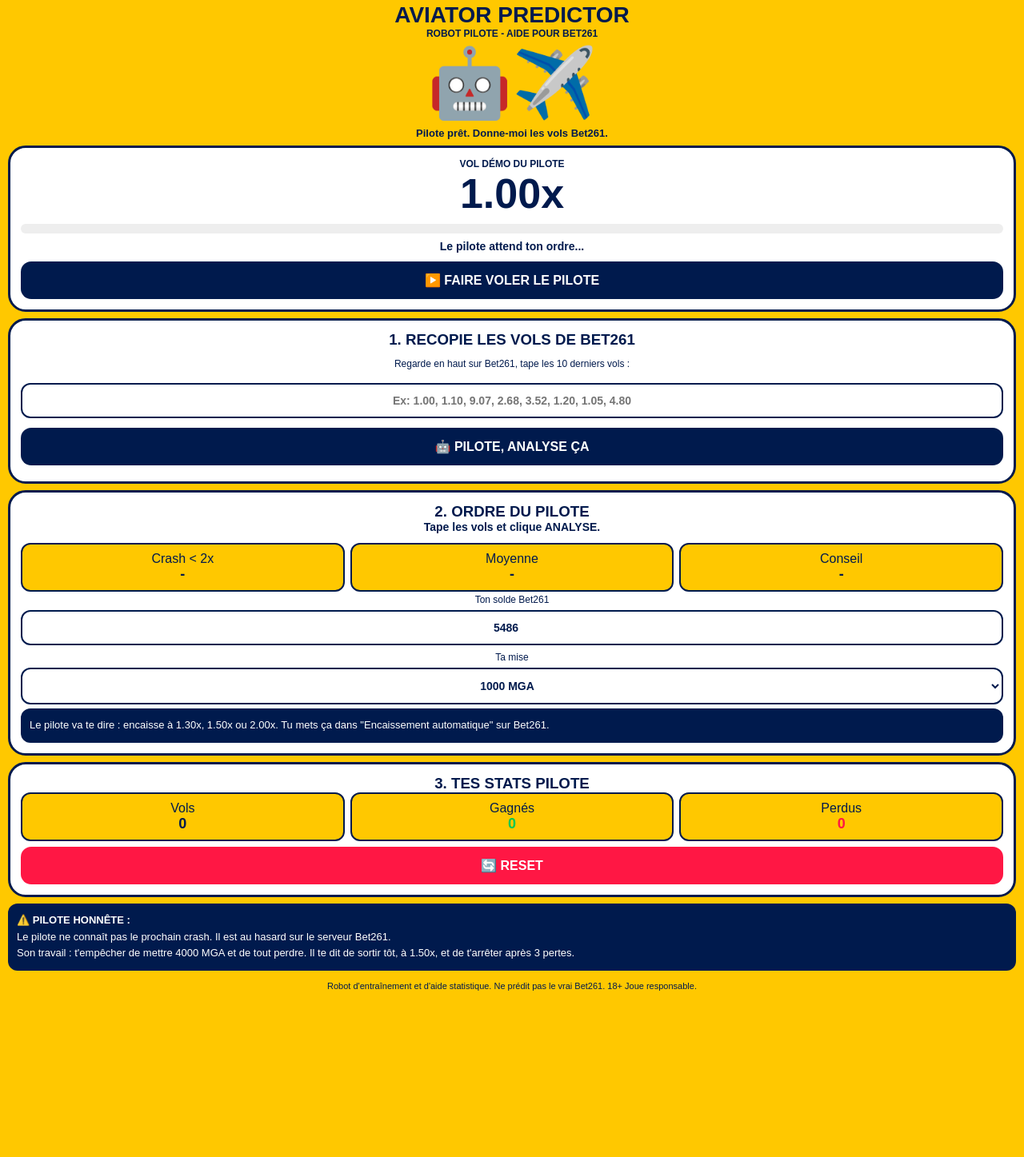
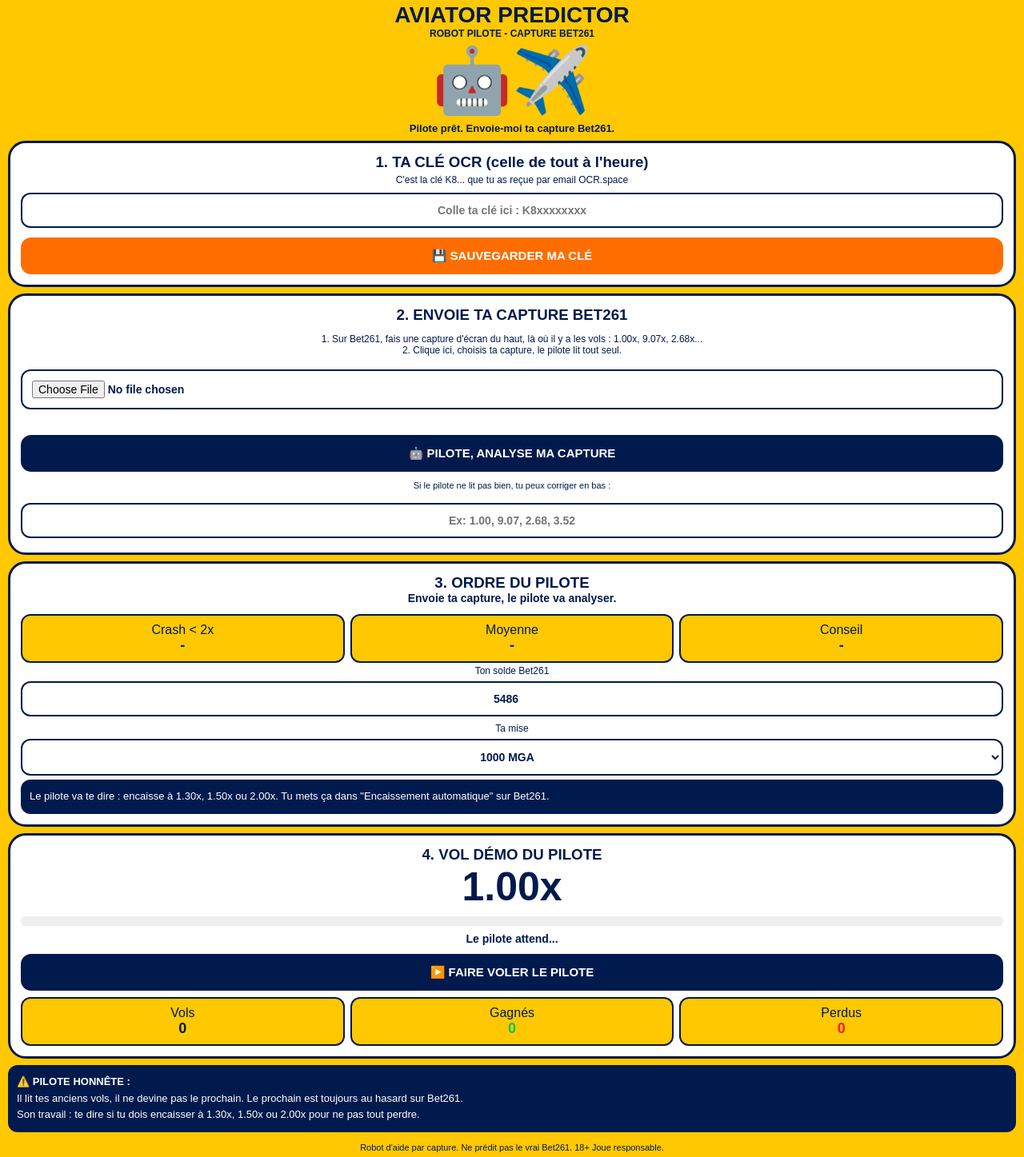
Before and after one commit to Francki2701/Aviator-predictor, a plain HTML site: page index.html in a window 1280 px wide. Shown: the part 12-1459 px from the top of the page at 80% size. Before the commit the page ends 1275 px from the top, so only its background shows below. Drawn offline with Linux system fonts and the light colour scheme.

Commit message:
Update title and cockpit layout in index.html

```diff
--- a/index.html
+++ b/index.html
@@ -3,50 +3,54 @@
 <head>
 <meta charset="UTF-8">
 <meta name="viewport" content="width=device-width, initial-scale=1">
-<title>ROBOT PILOTE - AVIATOR BET261</title>
+<title>ROBOT PILOTE - CAPTURE BET261</title>
 <style>
 *{box-sizing:border-box}body{margin:0;background:#FFC800;color:#001A4D;font-family:Arial;padding:10px;text-align:center}
 h1{font-size:28px;margin:5px 0 0}.sous{font-size:12px;font-weight:900}
-.pilote{font-size:85px;margin:5px 0;transition:transform .2s}
+.pilote{font-size:80px;margin:5px 0}
 .cockpit{background:#fff;border:3px solid #001A4D;border-radius:22px;padding:13px;margin:8px 0}
-.multi{font-size:52px;font-weight:900}.multi.crash{color:#FF1744}.multi.ok{color:#00C853}
+.multi{font-size:50px;font-weight:900}.multi.crash{color:#FF1744}.multi.ok{color:#00C853}
 .bar{height:12px;background:#eee;border-radius:20px;overflow:hidden;margin:8px 0}.fill{height:100%;background:#001A4D;width:0%}
 input,select{width:100%;padding:12px;border:2px solid #001A4D;border-radius:12px;font-weight:900;font-size:14px;margin:5px 0;background:#fff;color:#001A4D;text-align:center}
-button{width:100%;padding:14px;border:0;border-radius:13px;font-weight:900;font-size:16px;margin-top:7px}
-.bleu{background:#001A4D;color:#fff}.vert{background:#00C853;color:#fff}.rouge{background:#FF1744;color:#fff}.jaune{background:#fff;color:#001A4D;border:2px solid #001A4D}
+button{width:100%;padding:14px;border:0;border-radius:13px;font-weight:900;font-size:15px;margin-top:7px}
+.bleu{background:#001A4D;color:#fff}.vert{background:#00C853;color:#fff}.rouge{background:#FF1744;color:#fff}.orange{background:#FF6D00;color:#fff}
 .msg{font-weight:900;font-size:14px;min-height:20px}
 .badge{display:inline-block;padding:5px 9px;border-radius:20px;background:#FFC800;border:2px solid #001A4D;margin:2px;font-size:12px}
 .stats{display:flex;gap:7px}.stats div{flex:1;background:#FFC800;border:2px solid #001A4D;border-radius:12px;padding:9px}.stats b{font-size:18px;display:block}
 .conseil{background:#001A4D;color:#fff;border-radius:12px;padding:11px;font-size:13px;line-height:1.6;text-align:left}
 .small{font-size:11px;line-height:1.5}
+img{max-width:100%;border-radius:12px;border:2px solid #001A4D;margin-top:8px;display:none}
 </style>
 </head>
 <body>
 <h1>AVIATOR PREDICTOR</h1>
-<div class="sous">ROBOT PILOTE - AIDE POUR BET261</div>
+<div class="sous">ROBOT PILOTE - CAPTURE BET261</div>
 <div class="pilote" id="pilote">🤖✈️</div>
-<div style="font-weight:900;font-size:13px" id="piloteTexte">Pilote prêt. Donne-moi les vols Bet261.</div>
+<div style="font-weight:900;font-size:13px" id="piloteTexte">Pilote prêt. Envoie-moi ta capture Bet261.</div>
 
-<div class="cockpit">
-<div style="font-size:12px;font-weight:900">VOL DÉMO DU PILOTE</div>
-<div class="multi" id="multi">1.00x</div>
-<div class="bar"><div class="fill" id="fill"></div></div>
-<div class="msg" id="msg">Le pilote attend ton ordre...</div>
-<button class="bleu" onclick="volDemo()">▶️ FAIRE VOLER LE PILOTE</button>
-<button class="vert" id="btnEncaisser" style="display:none" onclick="encaisser()">💰 ENCAISSER MAINTENANT</button>
+<div class="cockpit" style="text-align:left">
+<h3 style="text-align:center;margin:0">1. TA CLÉ OCR (celle de tout à l'heure)</h3>
+<p style="font-size:12px;text-align:center;margin:4px 0">C'est la clé K8... que tu as reçue par email OCR.space</p>
+<input id="apiKey" placeholder="Colle ta clé ici : K8xxxxxxxx">
+<button class="orange" onclick="sauverCle()">💾 SAUVEGARDER MA CLÉ</button>
+<div id="cleOk" style="text-align:center;font-size:12px;font-weight:900;color:#00C853"></div>
 </div>
 
 <div class="cockpit" style="text-align:left">
-<h3 style="text-align:center;margin:0">1. RECOPIE LES VOLS DE BET261</h3>
-<p style="font-size:12px;text-align:center">Regarde en haut sur Bet261, tape les 10 derniers vols :</p>
-<input id="hist" placeholder="Ex: 1.00, 1.10, 9.07, 2.68, 3.52, 1.20, 1.05, 4.80">
-<button class="bleu" onclick="analyser()">🤖 PILOTE, ANALYSE ÇA</button>
+<h3 style="text-align:center;margin:0">2. ENVOIE TA CAPTURE BET261</h3>
+<p style="font-size:12px;text-align:center">1. Sur Bet261, fais une capture d'écran du haut, là où il y a les vols : 1.00x, 9.07x, 2.68x...<br>2. Clique ici, choisis ta capture, le pilote lit tout seul.</p>
+<input type="file" id="file" accept="image/*" onchange="lireCapture(event)">
+<img id="preview">
+<div class="msg" id="ocrStatus" style="text-align:center"></div>
+<button class="bleu" onclick="analyserAuto()">🤖 PILOTE, ANALYSE MA CAPTURE</button>
 <div id="liste" style="text-align:center;margin-top:7px"></div>
+<p style="font-size:11px;text-align:center">Si le pilote ne lit pas bien, tu peux corriger en bas :</p>
+<input id="hist" placeholder="Ex: 1.00, 9.07, 2.68, 3.52">
 </div>
 
 <div class="cockpit">
-<h3 style="margin:0">2. ORDRE DU PILOTE</h3>
-<div class="msg" id="ordre">Tape les vols et clique ANALYSE.</div>
+<h3 style="margin:0">3. ORDRE DU PILOTE</h3>
+<div class="msg" id="ordre">Envoie ta capture, le pilote va analyser.</div>
 <div class="stats" style="margin-top:8px">
 <div><span>Crash &lt; 2x</span><b id="petit">-</b></div>
 <div><span>Moyenne</span><b id="moy">-</b></div>
@@ -60,25 +64,51 @@ button{width:100%;padding:14px;border:0;border-radius:13px;font-weight:900;font-
 </div>
 
 <div class="cockpit">
-<h3 style="margin:0">3. TES STATS PILOTE</h3>
-<div class="stats">
+<h3 style="margin:0">4. VOL DÉMO DU PILOTE</h3>
+<div class="multi" id="multi">1.00x</div>
+<div class="bar"><div class="fill" id="fill"></div></div>
+<div class="msg" id="msg">Le pilote attend...</div>
+<button class="bleu" onclick="volDemo()">▶️ FAIRE VOLER LE PILOTE</button>
+<button class="vert" id="btnEncaisser" style="display:none" onclick="encaisser()">💰 ENCAISSER MAINTENANT</button>
+<div class="stats" style="margin-top:8px">
 <div><span>Vols</span><b id="nbVols">0</b></div>
 <div><span>Gagnés</span><b id="nbGagnes" style="color:#00C853">0</b></div>
 <div><span>Perdus</span><b id="nbPerdus" style="color:#FF1744">0</b></div>
 </div>
-<button class="rouge" onclick="reset()">🔄 RESET</button>
 </div>
 
-<div class="conseil"><b>⚠️ PILOTE HONNÊTE :</b><br>Le pilote ne connaît pas le prochain crash. Il est au hasard sur le serveur Bet261.<br>Son travail : t'empêcher de mettre 4000 MGA et de tout perdre. Il te dit de sortir tôt, à 1.50x, et de t'arrêter après 3 pertes.</div>
-<p class="small">Robot d'entraînement et d'aide statistique. Ne prédit pas le vrai Bet261. 18+ Joue responsable.</p>
+<div class="conseil"><b>⚠️ PILOTE HONNÊTE :</b><br>Il lit tes anciens vols, il ne devine pas le prochain. Le prochain est toujours au hasard sur Bet261.<br>Son travail : te dire si tu dois encaisser à 1.30x, 1.50x ou 2.00x pour ne pas tout perdre.</div>
+<p class="small">Robot d'aide par capture. Ne prédit pas le vrai Bet261. 18+ Joue responsable.</p>
 
 <script>
-let multi=1, enCours=false, crash=0, timer=null, vols=0, gagnes=0, perdus=0, monAuto=1.5;
-function analyser(){
+let cle=localStorage.getItem('ocrKey')||'';
+if(cle){document.getElementById('apiKey').value=cle;document.getElementById('cleOk').innerText='✅ Clé sauvegardée';}
+function sauverCle(){cle=document.getElementById('apiKey').value.trim();localStorage.setItem('ocrKey',cle);document.getElementById('cleOk').innerText='✅ Clé sauvegardée : '+cle.substring(0,4)+'...';alert('Clé sauvegardée !');}
+let texteOCR='';
+function lireCapture(e){
+  let f=e.target.files[0]; if(!f) return;
+  let url=URL.createObjectURL(f);
+  let img=document.getElementById('preview'); img.src=url; img.style.display='block';
+  document.getElementById('ocrStatus').innerText='⏳ Le pilote lit ta capture... attends 5 secondes...';
+  document.getElementById('piloteTexte').innerText='Pilote : Je lis ta capture...';
+  let fd=new FormData(); fd.append('file',f); fd.append('apikey',cle||'helloworld'); fd.append('OCREngine','2'); fd.append('scale','true');
+  fetch('https://api.ocr.space/parse/image',{method:'POST',body:fd}).then(r=>r.json()).then(d=>{
+    texteOCR=d.ParsedResults?.[0]?.ParsedText||'';
+    document.getElementById('ocrStatus').innerText='✅ Lu : '+texteOCR.substring(0,120);
+    // Extraire tous les nombres comme 1.00, 9.07, 12.45
+    let nums=(texteOCR.match(/\d+\.\d{1,2}/g)||[]).map(v=>parseFloat(v)).filter(v=>v>=1&&v<=100);
+    // Enlever le solde / mise qui sont aussi des nombres, on garde les 12 premiers petits
+    nums=nums.slice(0,12);
+    if(nums.length>=3){document.getElementById('hist').value=nums.join(', ');document.getElementById('piloteTexte').innerText='Pilote : J\'ai trouvé '+nums.length+' vols ! Clique ANALYSE.'; analyserAuto();}
+    else{document.getElementById('ocrStatus').innerText='⚠️ Le pilote a mal lu. Retente avec une capture plus nette, juste le haut avec les vols.'}
+  }).catch(()=>{document.getElementById('ocrStatus').innerText='❌ Erreur OCR. Vérifie ta clé K8... et ta connexion.'});
+}
+let monAuto=1.5, multi=1, enCours=false, crash=0, timer=null, vols=0, gagnes=0, perdus=0;
+function analyserAuto(){
   let txt=document.getElementById('hist').value.trim();
-  if(!txt){alert('Tape les vols Bet261 d\'abord ! Ex: 1.00, 2.68, 9.07');return}
+  if(!txt){alert('Envoie d\'abord ta capture Bet261 !');return}
   let vals=txt.split(',').map(v=>parseFloat(v.replace('x','').trim())).filter(v=>!isNaN(v)&&v>=1);
-  if(vals.length<3){alert('Mets au moins 3 vols');return}
+  if(vals.length<3){alert('Le pilote a trouvé moins de 3 vols. Re-cadre ta capture juste sur les vols en haut.');return}
   document.getElementById('liste').innerHTML=vals.map(v=>'<span class="badge">'+v.toFixed(2)+'x</span>').join('');
   let moy=vals.reduce((a,b)=>a+b,0)/vals.length;
   let petit=vals.filter(v=>v<2).length/vals.length*100;
@@ -89,45 +119,20 @@ function analyser(){
   else {monAuto=2.00;document.getElementById('autoConseil').innerText='2.00x';document.getElementById('ordre').innerText='🟢 PILOTE : Marché chaud. Tu peux tenter 2.00x.'}
   let solde=parseInt(document.getElementById('solde').value)||5486;
   let mise=parseInt(document.getElementById('mise').value)||1000;
-  document.getElementById('conseil').innerHTML='✅ ORDRE PILOTE : Sur Bet261, mets <b>Encaissement automatique à '+monAuto+'x</b>, mise <b>'+mise+' MGA</b>.<br>Avec '+solde+' MGA tu peux tenir '+Math.floor(solde/mise)+' vols. Si tu perds 3 fois de suite, ARRÊTE-TOI, ne remets pas 4000 MGA.';
-  document.getElementById('piloteTexte').innerText='Pilote : J\'ai analysé. Encaisse à '+monAuto+'x !';
-  document.getElementById('pilote').innerText='🤖👨‍✈️';
+  document.getElementById('conseil').innerHTML='✅ ORDRE PILOTE : Sur Bet261, mets <b>Encaissement automatique à '+monAuto+'x</b>, mise <b>'+mise+' MGA</b>.<br>Avec '+solde+' MGA tu peux tenir '+Math.floor(solde/mise)+' vols. Si tu perds 3 fois, ARRÊTE-TOI.';
+  document.getElementById('piloteTexte').innerText='Pilote : Analyse finie ! Encaisse à '+monAuto+'x !';
 }
 function volDemo(){
   if(enCours) return;
   crash=1+Math.random()*Math.random()*8; if(Math.random()<0.2) crash=1+Math.random()*0.4;
-  multi=1; enCours=true;
-  document.getElementById('multi').className='multi';
+  multi=1; enCours=true; document.getElementById('multi').className='multi';
   document.getElementById('btnEncaisser').style.display='block';
-  document.getElementById('msg').innerText='✈️ Le pilote vole... Encaisse avant le crash ! Objectif : '+monAuto+'x';
-  timer=setInterval(()=>{
-    multi+=0.05+multi*0.02; multi=Math.round(multi*100)/100;
-    document.getElementById('multi').innerText=multi.toFixed(2)+'x';
-    document.getElementById('fill').style.width=Math.min(multi*10,100)+'%';
-    document.getElementById('pilote').style.transform='translateY('+(-multi*2)+'px)';
-    if(multi>=monAuto){document.getElementById('msg').innerText='✅ PILOTE : C\'est l\'heure ! ENCAISSE MAINTENANT à '+monAuto+'x';}
-    if(multi>=crash) crashVol();
-  },100);
+  document.getElementById('msg').innerText='✈️ Le pilote vole... Objectif : '+monAuto+'x';
+  timer=setInterval(()=>{multi+=0.05+multi*0.02; multi=Math.round(multi*100)/100; document.getElementById('multi').innerText=multi.toFixed(2)+'x'; document.getElementById('fill').style.width=Math.min(multi*10,100)+'%'; if(multi>=monAuto){document.getElementById('msg').innerText='✅ PILOTE : ENCAISSE MAINTENANT à '+monAuto+'x';} if(multi>=crash) crashVol();},100);
 }
-function encaisser(){
-  if(!enCours) return; clearInterval(timer); enCours=false;
-  document.getElementById('multi').classList.add('ok');
-  document.getElementById('msg').innerText='✅ Bien joué ! Tu as écouté le pilote. Tu es sorti à '+multi.toFixed(2)+'x';
-  document.getElementById('piloteTexte').innerText='Pilote : Bravo, tu as encaissé à temps !';
-  document.getElementById('btnEncaisser').style.display='none';
-  vols++; gagnes++; maj();
-}
-function crashVol(){
-  clearInterval(timer); enCours=false;
-  document.getElementById('multi').innerText='💥 CRASH @ '+crash.toFixed(2)+'x';
-  document.getElementById('multi').classList.add('crash');
-  document.getElementById('msg').innerText='💥 Crash ! Tu n\'as pas encaissé à '+monAuto+'x à temps.';
-  document.getElementById('piloteTexte').innerText='Pilote : On a crashé... La prochaine fois, encaisse à '+monAuto+'x.';
-  document.getElementById('btnEncaisser').style.display='none';
-  vols++; perdus++; maj();
-}
-function maj(){document.getElementById('nbVols').innerText=vols;document.getElementById('nbGagnes').innerText=gagnes;document.getElementById('nbPerdus').innerText=perdus}
-function reset(){vols=0;gagnes=0;perdus=0;maj();document.getElementById('multi').innerText='1.00x';document.getElementById('msg').innerText='Le pilote attend ton ordre...'}
+function encaisser(){if(!enCours) return; clearInterval(timer); enCours=false; document.getElementById('multi').classList.add('ok'); document.getElementById('msg').innerText='✅ Bien joué ! Sorti à '+multi.toFixed(2)+'x'; document.getElementById('btnEncaisser').style.display='none'; vols++; gagnes++; maj();}
+function crashVol(){clearInterval(timer); enCours=false; document.getElementById('multi').innerText='💥 CRASH @ '+crash.toFixed(2)+'x'; document.getElementById('multi').classList.add('crash'); document.getElementById('msg').innerText='💥 Crash ! Tu n\'as pas encaissé à '+monAuto+'x à temps.'; document.getElementById('btnEncaisser').style.display='none'; vols++; perdus++; maj();}
+function maj(){document.getElementById('nbVols').innerText=vols;document.getElementById('nbGagnes').innerText=gagnes;document.getElementById('nbPerdus').innerText=perdus;}
 </script>
 </body>
 </html>
```
